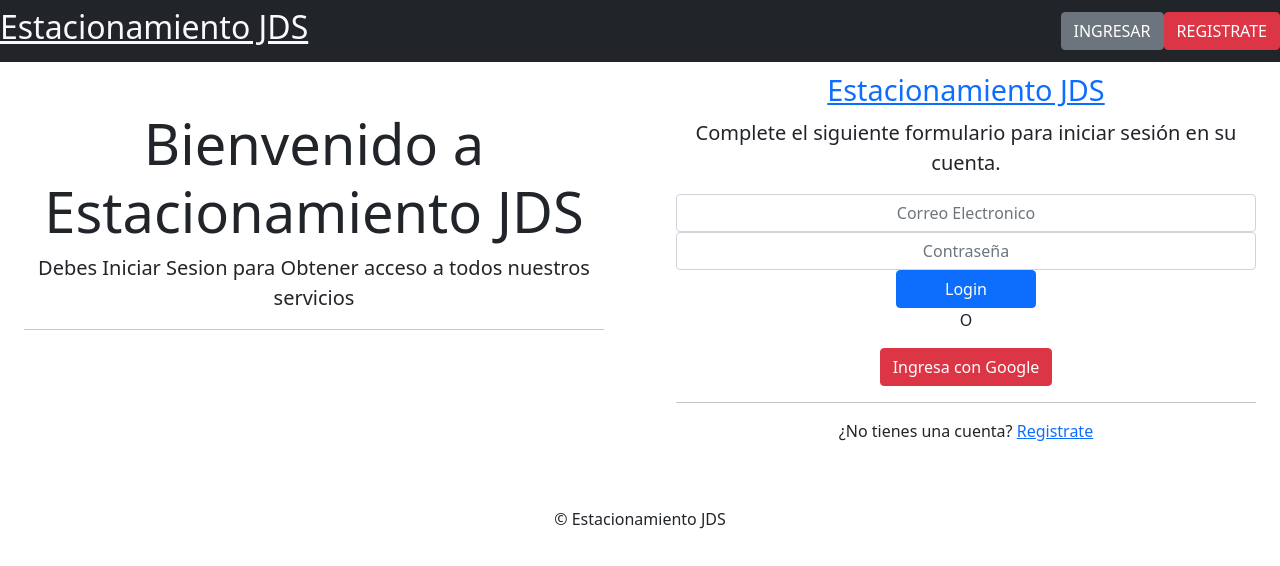
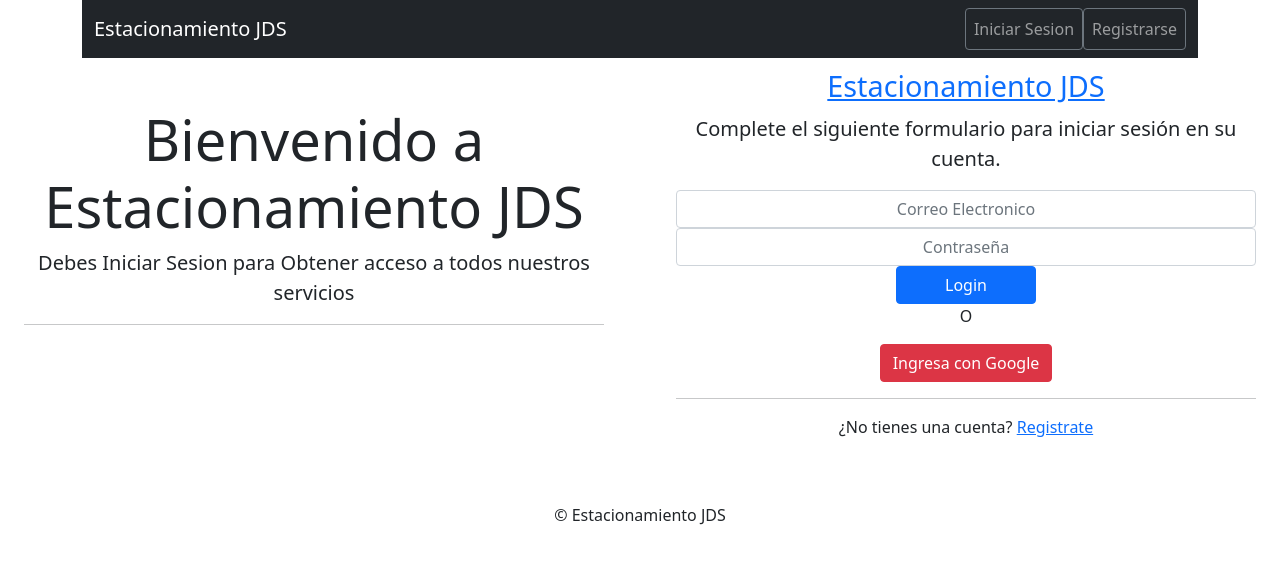
Before and after one commit to jdan2/RetoRepaso, a React (Create React App) app in the folder frontEnd/: page / in a window 1280 px wide. Shown: the top 566 px of the page. Built offline with nearby package versions, Linux system fonts and the light colour scheme.

Commit message:
Se modifica componente Header

```diff
--- a/frontEnd/src/presentation/layout/Header.js
+++ b/frontEnd/src/presentation/layout/Header.js
@@ -6,46 +6,30 @@ import { auth } from "../../infrastructure/services/firebase/firebase";
 
 const Header = () => {
   return (
-    <nav className="navbar navbar-expand-lg navbar-dark bg-dark justify-content-between">
-      <h2>
-        <Link to={"/"} className="text-light">
-          Estacionamiento JDS
-        </Link>
-      </h2>
-      {auth().currentUser ? (
+    <div className="container">
+        <nav className="navbar navbar-expand-sm bg-dark navbar-dark">
+            <div className="container">
+                <Link className="navbar-brand" to={"/newticket"}>Estacionamiento JDS</Link>
 
 
-        <div>
-        <Link
-        to={"/newticket"}
-        className="btn btn-secondary nuevo-post d-block d-md-inline-block"
-      >
-        Agregar Tiquete
-      </Link>
+                {auth().currentUser ?
+                    <div className="navbar-nav">
+                    <Link className="nav-item nav-link mr-3 btn btn-outline-secondary " to={"/listtickets"}>Listado Tickets</Link>
+                    &nbsp;
+                    <Link className="nav-item nav-link mr-3 btn btn-outline-secondary " to={"/newticket"}>Generar Tickets</Link>
 
-          <button
-            className="btn btn-danger d-block d-md-inline-block" onClick={() => auth().signOut()}>
-            Cerrar sesión
-          </button>
+
+                        <span className="navbar-text mr-3 btn text-primary">Iniciaste Sesion - {auth().currentUser.email}</span>
+
+                        <button className="nav-item nav-link mr-3 btn btn-outline-secondary" onClick={() => auth().signOut()}>Cerrar Sesion</button>
+                    </div> :
+                    <div className="navbar-nav">
+                        <Link className="nav-item nav-link mr-3 btn btn-outline-secondary" to={"/"}>Iniciar Sesion</Link>
+                        <Link className="nav-item nav-link mr-3 btn btn-outline-secondary" to={"/signup"}>Registrarse</Link>
+                    </div>}
+            </div>
+        </nav>
         </div>
-      ) : (
-        <div>
-          <Link
-            to={"/"}
-            className="btn btn-secondary nuevo-post d-block d-md-inline-block"
-          >
-            Ingresar
-          </Link>
-          {}
-          <Link
-            to={"/signup"}
-            className="btn btn-danger nuevo-post d-block d-md-inline-block"
-          >
-            Registrate
-          </Link>
-        </div>
-      )}
-    </nav>
   );
 };
 
```
